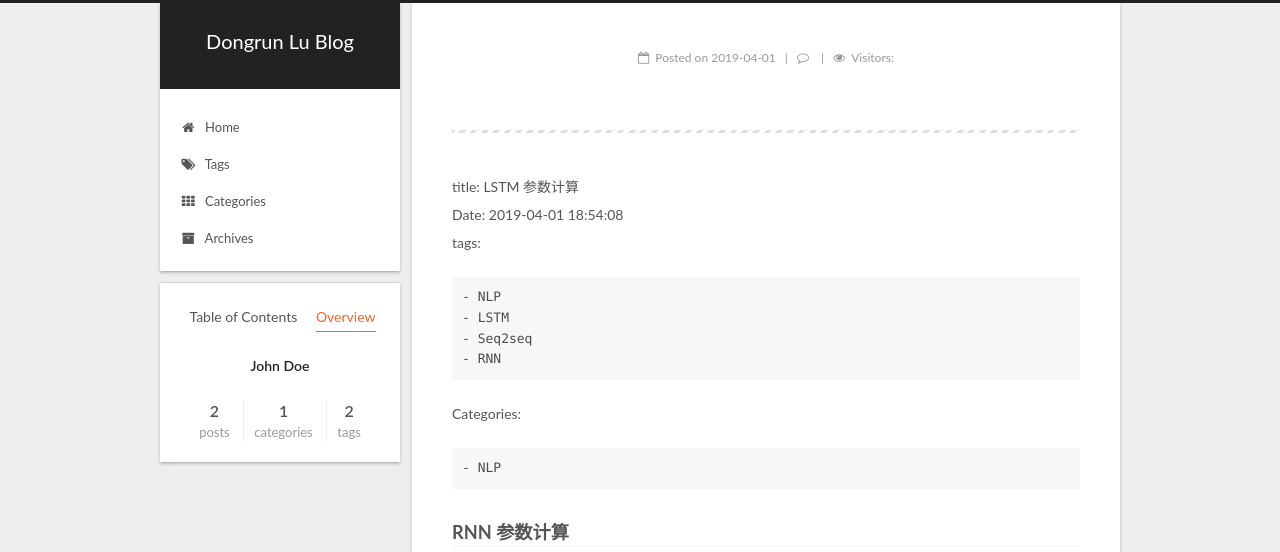
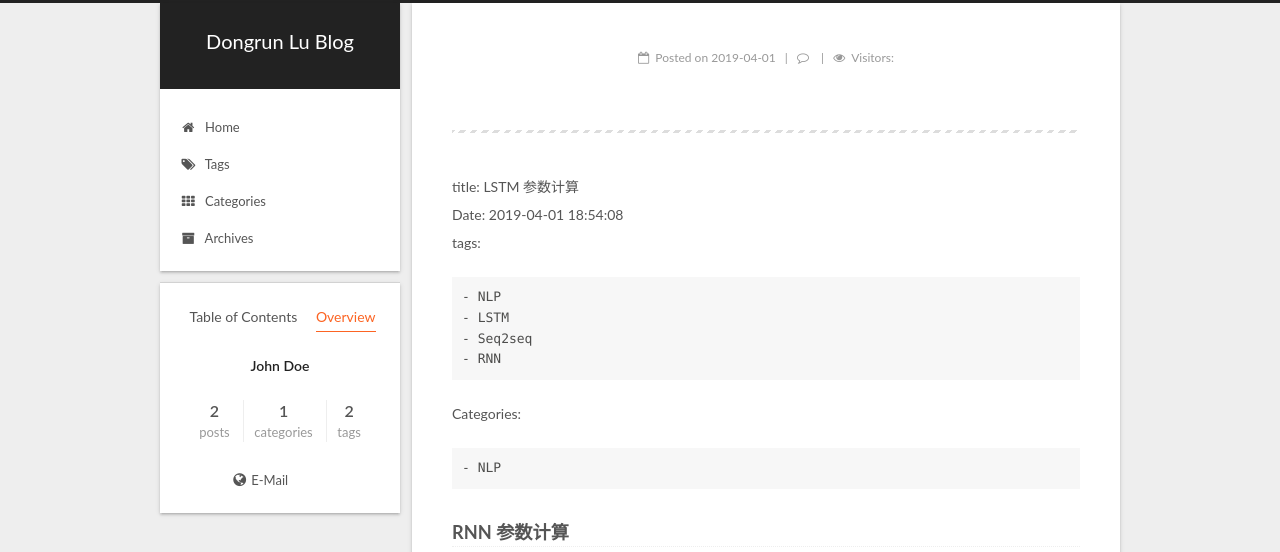
Before and after one commit to DongrunLu/DongrunLu.github.io, a plain HTML site: page 2019/04/01/Parameters in NN/index.html in a window 1280 px wide. Both pictures are taken after a click on the item "Overview". Shown: the top 552 px of the page. Drawn offline with Linux system fonts and the light colour scheme; a script that the page names is missing.

Commit message:
Site updated: 2019-04-01 20:46:06

```diff
--- a/2019/04/01/Parameters in NN/index.html
+++ b/2019/04/01/Parameters in NN/index.html
@@ -546,6 +546,16 @@
 
 
 
+            <div class="links-of-author motion-element">
+
+                  <span class="links-of-author-item">
+                    <a href="ludongrun8685962@gmail" target="_blank" title="E-Mail">
+
+                        <i class="fa fa-fw fa-globe"></i>E-Mail</a>
+                  </span>
+
+            </div>
+
 
 
 
--- a/css/main.css
+++ b/css/main.css
@@ -1823,7 +1823,7 @@ pre .javascript .function {
   width: 4px;
   height: 4px;
   border-radius: 50%;
-  background: #ff6059;
+  background: #28a3fb;
 }
 .links-of-blogroll {
   font-size: 13px;
```
Also changed, not shown: 2019/04/01/test/index.html (+10 -0 lines), archives/2019/04/index.html (+10 -0 lines), archives/2019/index.html (+10 -0 lines), archives/index.html (+10 -0 lines), categories/cate/index.html (+10 -0 lines), categories/index.html (+10 -0 lines), index.html (+10 -0 lines), tags/Test1/index.html (+10 -0 lines), tags/Test2/index.html (+10 -0 lines), tags/index.html (+10 -0 lines).
